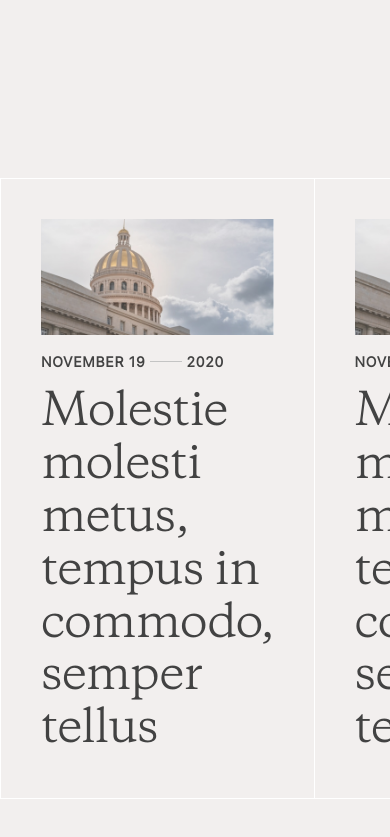
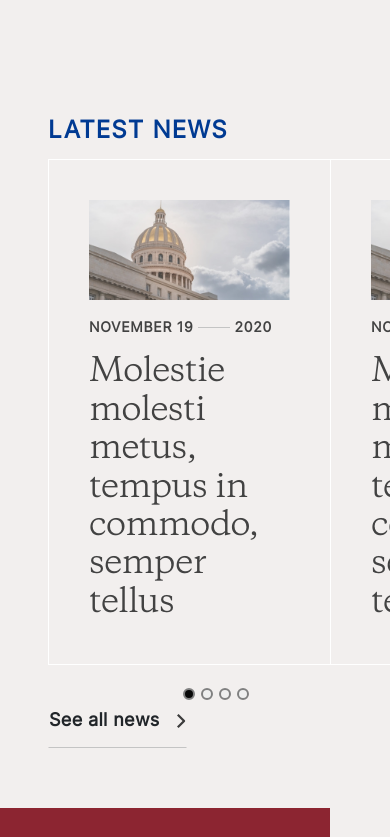
Before and after one commit to Shady-Prakash/company, a React (Create React App) app: page / in a window 390 px wide. Shown: the part 1687-2524 px from the top of the page. Built offline with nearby package versions, Linux system fonts and the light colour scheme; a web font is replaced by a local one.

Commit message:
latest news slider issues fixed on screen 375

```diff
--- a/package.json
+++ b/package.json
@@ -10,6 +10,7 @@
     "react": "^17.0.2",
     "react-bootstrap": "^1.6.1",
     "react-dom": "^17.0.2",
+    "react-multi-carousel": "^2.6.3",
     "react-router-dom": "^5.2.0",
     "react-scripts": "4.0.3",
     "react-slick": "^0.28.1",
--- a/src/components/News/News.js
+++ b/src/components/News/News.js
@@ -9,13 +9,33 @@ import Image1 from '../../assets/uploads/Tiles/Tile/Tile1.jpg';
 import Image2 from '../../assets/uploads/Tiles/Tile/Tile2.jpg';
 import Image3 from '../../assets/uploads/Tiles/Tile/Tile3.jpg';
 import Image4 from '../../assets/uploads/Tiles/Tile/Tile4.jpg';
-
+import Carousel from 'react-multi-carousel';
+import 'react-multi-carousel/lib/styles.css';
 const News = () => {
+	const responsive = {
+		desktop: {
+			breakpoint: {max: 3000, min: 1024},
+			items: 3,
+			slidesToSlide: 3, // optional, default to 1.
+		},
+		tablet: {
+			breakpoint: {max: 1024, min: 464},
+			items: 2,
+			slidesToSlide: 2, // optional, default to 1.
+		},
+		mobile: {
+			breakpoint: {max: 464, min: 0},
+			items: 1,
+			slidesToSlide: 1,
+			partialVisibilityGutter: 60, // optional, default to 1.
+		},
+	};
 	return (
 		<Fragment>
 			<section className='latestNews'>
+				{/* Desktop screen */}
 				<Container>
-					<Row className='d-xl-flex d-xs-none'>
+					<Row className='d-xs-none d-xl-flex '>
 						<Col>
 							<div className='latestNews__left'>
 								<Row>
@@ -74,56 +94,55 @@ const News = () => {
 						</Col>
 					</Row>
 				</Container>
-				<div className='latestNews-wrapper'>
+
+				{/* Mobile screen */}
+				<div className='latestNews-slider d-xl-none'>
+					<h5 className='text-uppercase color-brand'>latest news</h5>
+					<Carousel
+						swipeable={true}
+						draggable={true}
+						showDots={true}
+						responsive={responsive}
+						infinite={true}
+						autoPlaySpeed={1000}
+						partialVisible
+						keyBoardControl={true}
+						dotListClass=''
+						customTransition='all .5'
+						transitionDuration={500}
+						containerClass='carousel-container d-xl-none'
+						removeArrowOnDeviceType={['desktop', 'tablet', 'mobile']}
+						itemClass='carousel-item-padding-40-px'>
 						<Card
 							type='newsCard__lg'
 							image={Image1}
-						title='Molestie molesti metus, tempus in commodo, semper tellus'
-						subtitle=''
+							title=''
+							subtitle='Molestie molesti metus, tempus in commodo, semper tellus'
 							text=''
 						/>
 						<Card
 							type='newsCard__lg'
 							image={Image1}
-						title='Molestie molesti metus, tempus in commodo, semper tellus'
-						subtitle=''
+							title=''
+							subtitle='Molestie molesti metus, tempus in commodo, semper tellus'
 							text=''
 						/>
 						<Card
 							type='newsCard__lg'
 							image={Image1}
-						title='Molestie molesti metus, tempus in commodo, semper tellus'
-						subtitle=''
+							title=''
+							subtitle='Molestie molesti metus, tempus in commodo, semper tellus'
 							text=''
 						/>
 						<Card
 							type='newsCard__lg'
 							image={Image1}
-						title='Molestie molesti metus, tempus in commodo, semper tellus'
-						subtitle=''
+							title=''
+							subtitle='Molestie molesti metus, tempus in commodo, semper tellus'
 							text=''
 						/>
-					<Card
-						type='newsCard__lg'
-						image={Image1}
-						title='Molestie molesti metus, tempus in commodo, semper tellus'
-						subtitle=''
-						text=''
-					/>
-					<Card
-						type='newsCard__lg'
-						image={Image1}
-						title='Molestie molesti metus, tempus in commodo, semper tellus'
-						subtitle=''
-						text=''
-					/>
-					<Card
-						type='newsCard__sm'
-						image={Image4}
-						title=''
-						subtitle=''
-						text='In faucibus suspendisse magna massa nibh elementum augue phasellus tristique senectus urna'
-					/>
+					</Carousel>
+					<Button type='btn__secondary' text='See all news' />
 				</div>
 			</section>
 		</Fragment>
--- a/src/scss/components/_nav.scss
+++ b/src/scss/components/_nav.scss
@@ -37,6 +37,7 @@ nav {
 		position: fixed;
 		padding: rem(35px);
 		overflow-y: scroll;
+		z-index: 9;
 		&__links {
 			color: color(white);
 			margin-top: rem(56px);
@@ -67,6 +68,7 @@ nav {
 			top: 30px;
 			right: 30px;
 			height: rem(18px);
+			z-index: 99;
 		}
 	}
 }
--- a/src/scss/components/_newsCard.scss
+++ b/src/scss/components/_newsCard.scss
@@ -3,6 +3,9 @@
 .newsCard {
 	border: 1px solid color(white);
 	padding: rem(40px);
+	@include responsive-for(xs) {
+		padding: rem(16px);
+	}
 	&__body {
 		& .meta {
 			padding: rem(20px) 0 rem(16px);
@@ -10,6 +13,9 @@
 				height: rem(1px);
 				width: rem(32px);
 				background-color: color(gray, three);
+				@include responsive-for(xs) {
+					width: 1rem;
+				}
 			}
 		}
 	}
--- a/src/scss/layout/_news.scss
+++ b/src/scss/layout/_news.scss
@@ -2,40 +2,26 @@
 
 .latestNews {
 	padding: rem(60px) 0;
-	&__container {
-		display: grid;
-		align-items: center;
-		&--item {
-			font-size: 30px;
-
-			&:nth-child(1) {
-				grid-row: 1/1;
-				grid-column: 1/2;
-			}
-			&:nth-child(2) {
-				grid-row: 1/3;
-				grid-column: 2/4;
-			}
-			&:nth-child(3) {
-				grid-row: 2/4;
-				grid-column: 1/2;
-			}
-			&:nth-child(4) {
-				grid-row: 3/5;
-				grid-column: 2/3;
-			}
-			&:nth-child(5) {
-				grid-row: 3/5;
-				grid-column: 3/4;
-			}
-			&:nth-child(6) {
-				grid-row: 4/5;
-				grid-column: 1/2;
-			}
-		}
+	@include responsive-for(xs) {
+		padding: rem(32px) 0;
 	}
 	&-wrapper {
 		display: flex;
 		overflow-x: auto;
+		width: 1024px;
+		&::-webkit-scrollbar {
+			display: none;
+		}
+		& .newsCard__lg {
+			width: rem(256px);
+			margin-top: rem(16px);
+		}
+	}
+	&-slider {
+		width: calc(100% - 32px - 16px);
+		margin-left: auto;
+		& .newsCard {
+			margin-top: rem(16px);
+		}
 	}
 }
```
Also changed, not shown: src/assets/css/App.css, 2 other files (tests, documents, lock files or other folders). Lines whose indentation alone changed are shown as unchanged.
